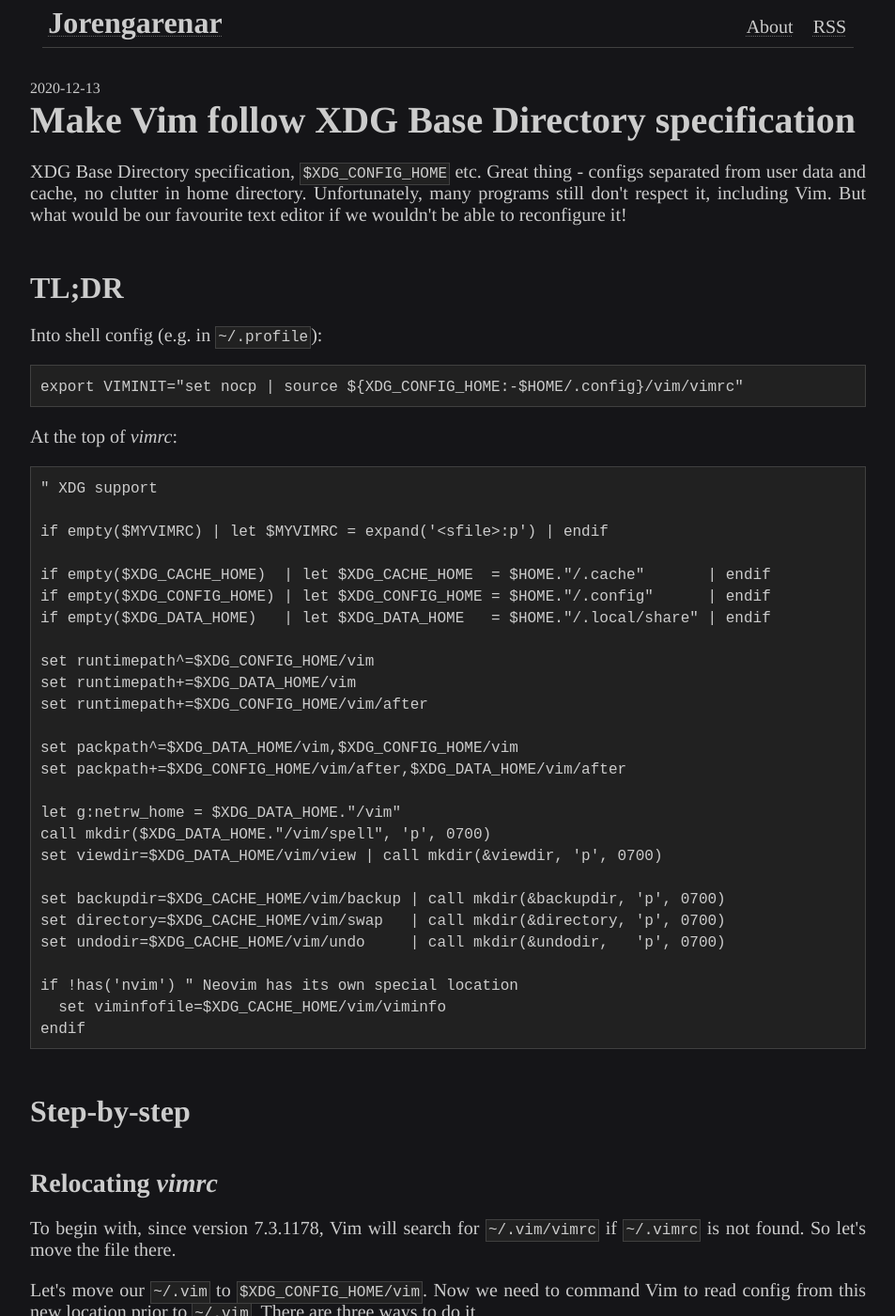
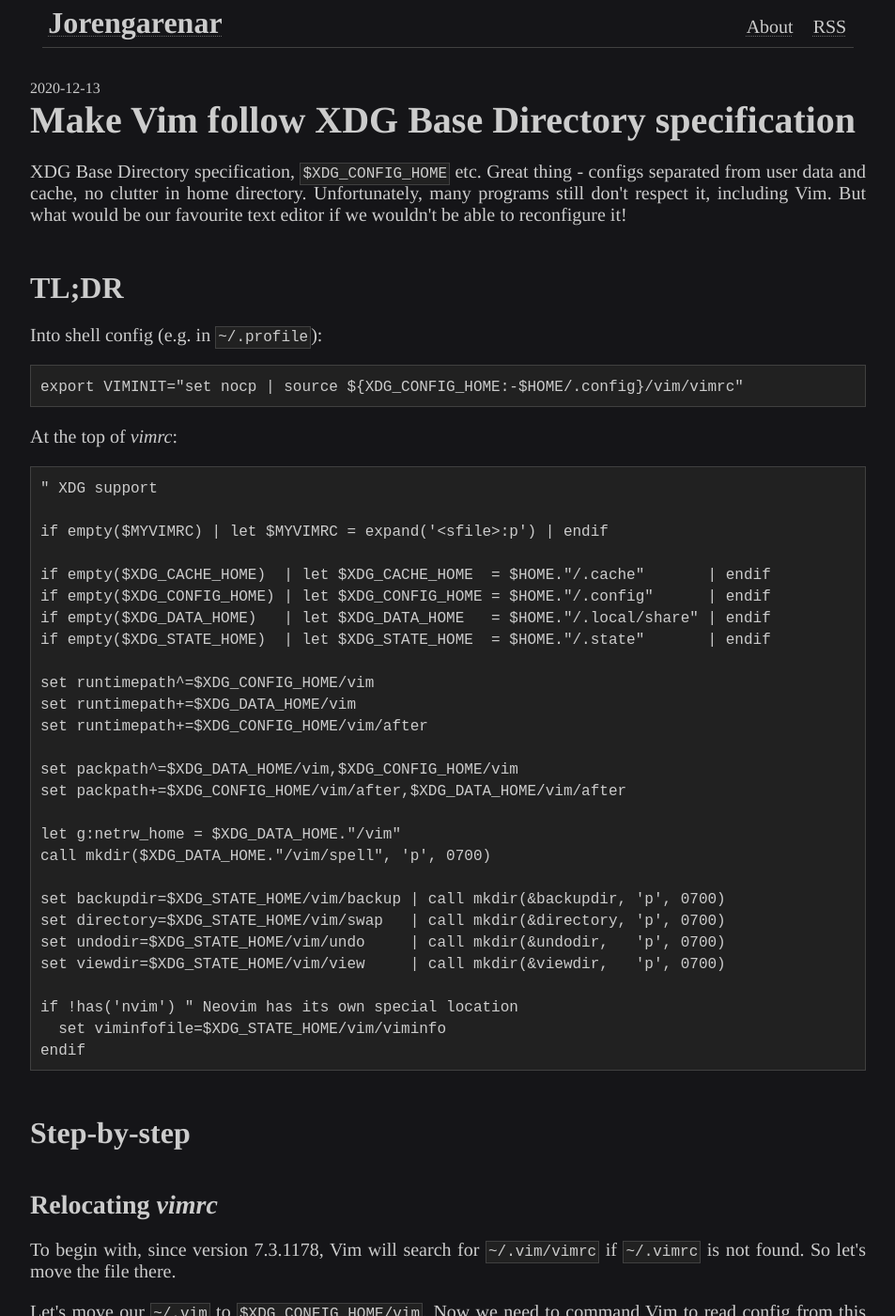
Before and after one commit to Jorenar/blog, a Jekyll site: the page built from _posts/2020-12-13-vim-xdg.md, in a window 1280 px wide and 1400 px high. Shown: the whole window at 94% size, without its empty margins (163-1116 px from the left). Built offline with Jekyll 4.4.1, drawn with Linux system fonts in a browser that asks for light colours; some of the changed text lies outside the part shown.

Commit message:
deploy: b25dafe28eb029b94459ae0bdef3c47ed7e45960

````diff
--- a/_posts/2020-12-13-vim-xdg.md
+++ b/_posts/2020-12-13-vim-xdg.md
@@ -26,6 +26,7 @@ if empty($MYVIMRC) | let $MYVIMRC = expand('<sfile>:p') | endif
 if empty($XDG_CACHE_HOME)  | let $XDG_CACHE_HOME  = $HOME."/.cache"       | endif
 if empty($XDG_CONFIG_HOME) | let $XDG_CONFIG_HOME = $HOME."/.config"      | endif
 if empty($XDG_DATA_HOME)   | let $XDG_DATA_HOME   = $HOME."/.local/share" | endif
+if empty($XDG_STATE_HOME)  | let $XDG_STATE_HOME  = $HOME."/.state"       | endif
 
 set runtimepath^=$XDG_CONFIG_HOME/vim
 set runtimepath+=$XDG_DATA_HOME/vim
@@ -36,14 +37,14 @@ set packpath+=$XDG_CONFIG_HOME/vim/after,$XDG_DATA_HOME/vim/after
 
 let g:netrw_home = $XDG_DATA_HOME."/vim"
 call mkdir($XDG_DATA_HOME."/vim/spell", 'p', 0700)
-set viewdir=$XDG_DATA_HOME/vim/view | call mkdir(&viewdir, 'p', 0700)
 
-set backupdir=$XDG_CACHE_HOME/vim/backup | call mkdir(&backupdir, 'p', 0700)
-set directory=$XDG_CACHE_HOME/vim/swap   | call mkdir(&directory, 'p', 0700)
-set undodir=$XDG_CACHE_HOME/vim/undo     | call mkdir(&undodir,   'p', 0700)
+set backupdir=$XDG_STATE_HOME/vim/backup | call mkdir(&backupdir, 'p', 0700)
+set directory=$XDG_STATE_HOME/vim/swap   | call mkdir(&directory, 'p', 0700)
+set undodir=$XDG_STATE_HOME/vim/undo     | call mkdir(&undodir,   'p', 0700)
+set viewdir=$XDG_STATE_HOME/vim/view     | call mkdir(&viewdir,   'p', 0700)
 
 if !has('nvim') " Neovim has its own special location
-  set viminfofile=$XDG_CACHE_HOME/vim/viminfo
+  set viminfofile=$XDG_STATE_HOME/vim/viminfo
 endif
 ```
 
@@ -112,6 +113,7 @@ Let's define fallback locations in case `XDG_*` variables are not set.
 if empty($XDG_CACHE_HOME)  | let $XDG_CACHE_HOME  = $HOME."/.cache"       | endif
 if empty($XDG_CONFIG_HOME) | let $XDG_CONFIG_HOME = $HOME."/.config"      | endif
 if empty($XDG_DATA_HOME)   | let $XDG_DATA_HOME   = $HOME."/.local/share" | endif
+if empty($XDG_STATE_HOME)  | let $XDG_STATE_HOME  = $HOME."/.state"       | endif
 ```
 
 Let's add entries to `runtimepath`:
@@ -144,28 +146,25 @@ desired location ourselves!
 call mkdir($XDG_DATA_HOME."/vim/spell", 'p', 0700)
 ```
 
-So far so good. We are left with cache (backup, undo, swap, viminfo).
+So far so good. We are left with state (backup, undo, swap, viminfo, view).
 Vim doesn't create directories for them (even for defaults), so we will need
 to do it ourselves - thankfully VimL has `mkdir()` function.
 ```vim
-set backupdir=$XDG_CACHE_HOME/vim/backup | call mkdir(&backupdir, 'p', 0700)
-set directory=$XDG_CACHE_HOME/vim/swap   | call mkdir(&directory, 'p', 0700)
-set undodir=$XDG_CACHE_HOME/vim/undo     | call mkdir(&undodir,   'p', 0700)
+set backupdir=$XDG_STATE_HOME/vim/backup | call mkdir(&backupdir, 'p', 0700)
+set directory=$XDG_STATE_HOME/vim/swap   | call mkdir(&directory, 'p', 0700)
+set undodir=$XDG_STATE_HOME/vim/undo     | call mkdir(&undodir,   'p', 0700)
+set viewdir=$XDG_STATE_HOME/vim/view     | call mkdir(&viewdir,   'p', 0700)
 
 if !has('nvim') " Neovim has its own location which already complies with XDG specification
-  set viminfofile=$XDG_CACHE_HOME/vim/viminfo
+  set viminfofile=$XDG_STATE_HOME/vim/viminfo
 endif
-```
-
-Oh, we forgot about `viewdir`. We set it like the same way as we did cache:
-```vim
-set viewdir=$XDG_DATA_HOME/vim/view | call mkdir(&viewdir, 'p', 0700)
 ```
 
 Congratulations! Now your Vim is configured with accordance to XDG Base Directory specification.
 
 # Sources
 * [Vim respect XDG](https://tlvince.com/vim-respect-xdg)
+* [XDG Base Directory Specification](https://specifications.freedesktop.org/basedir-spec/0.8/)
 * [Issue #2034: [RFC] .config/vim(UNIX), AppData/Roaming/vim(Windows) directory structure](https://github.com/vim/vim/issues/2034)
 * [Version 7.3.1178 commit](https://github.com/vim/vim/commit/6a459902592e2a4ba68)
 * [XDG Base Directory - ArchWiki](https://wiki.archlinux.org/index.php/XDG_Base_Directory)
````
